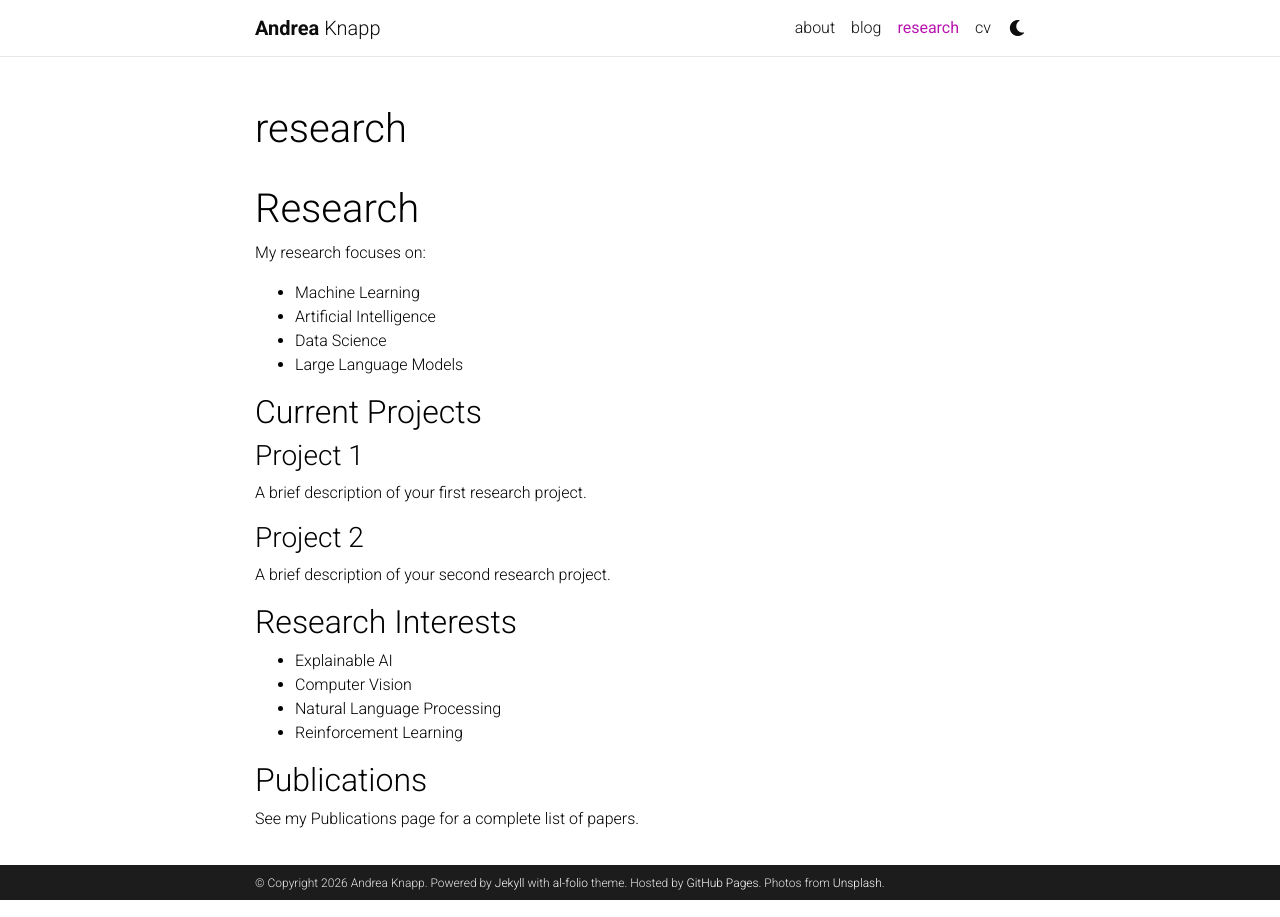
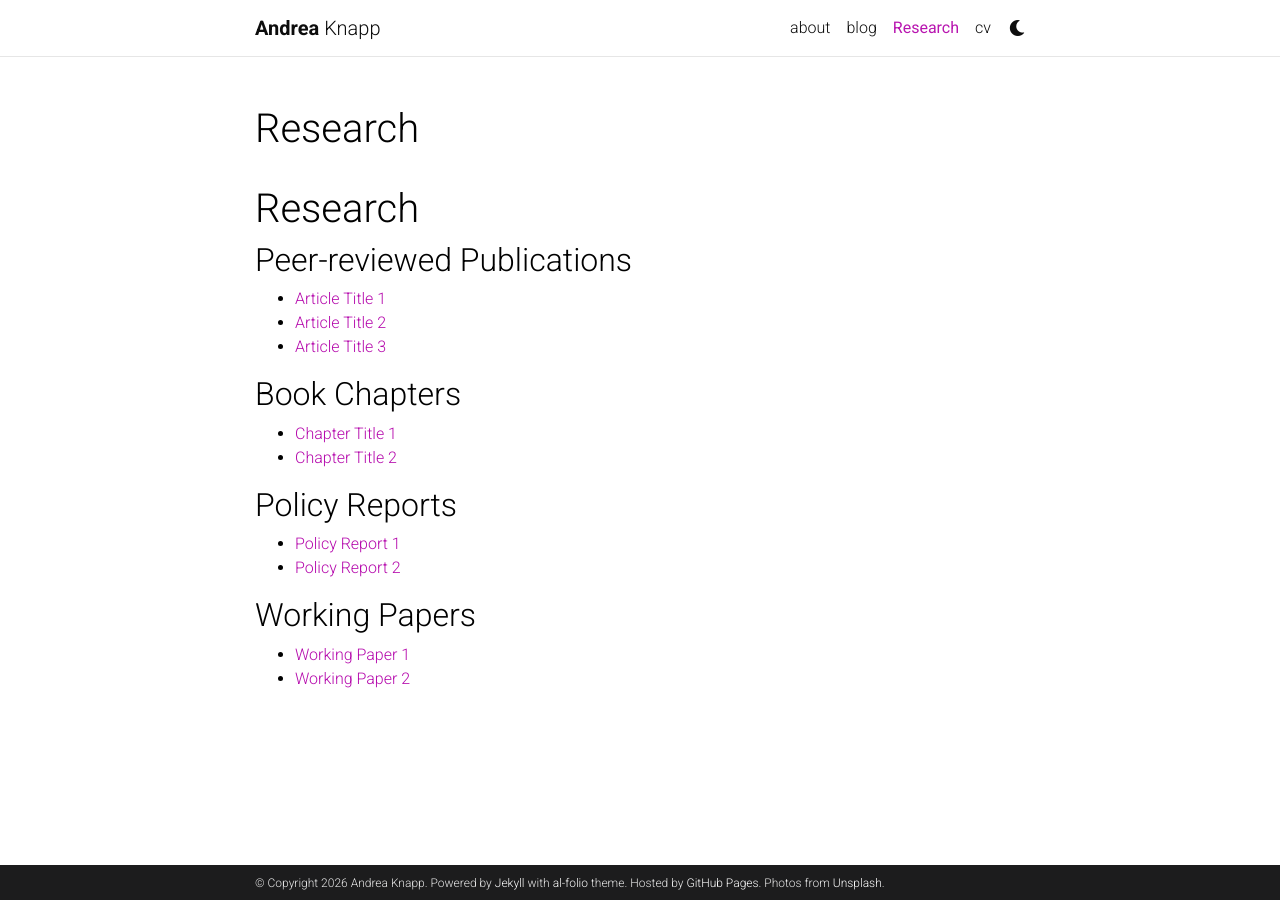
Before and after one commit to andrea-knpp/website, a Jekyll site: the page built from _pages/research.md, in a window 1280 px wide. Built offline with Jekyll 4.4.1, drawn with Linux system fonts in a browser that asks for light colours; comment, search, counter and statistics services are not loaded; a style sheet for code colours, icons or effects is not loaded.

Commit message:
Update research.md

```diff
--- a/_pages/research.md
+++ b/_pages/research.md
@@ -1,6 +1,6 @@
 ---
 layout: page
-title: research
+title: Research
 permalink: /research/
 nav: true
 nav_order: 2
@@ -8,28 +8,23 @@ nav_order: 2
 
 # Research
 
-My research focuses on:
+## Peer-reviewed Publications
 
-- Machine Learning
-- Artificial Intelligence
-- Data Science
-- Large Language Models
+- [Article Title 1](https://doi.org/...)
+- [Article Title 2](https://doi.org/...)
+- [Article Title 3](https://...)
 
-## Current Projects
+## Book Chapters
 
-### Project 1
-A brief description of your first research project.
+- [Chapter Title 1](https://...)
+- [Chapter Title 2](https://...)
 
-### Project 2
-A brief description of your second research project.
+## Policy Reports
 
-## Research Interests
+- [Policy Report 1](https://...)
+- [Policy Report 2](https://...)
 
-- Explainable AI
-- Computer Vision
-- Natural Language Processing
-- Reinforcement Learning
+## Working Papers
 
-## Publications
-
-See my Publications page for a complete list of papers.
+- [Working Paper 1](https://...)
+- [Working Paper 2](https://...)
```
